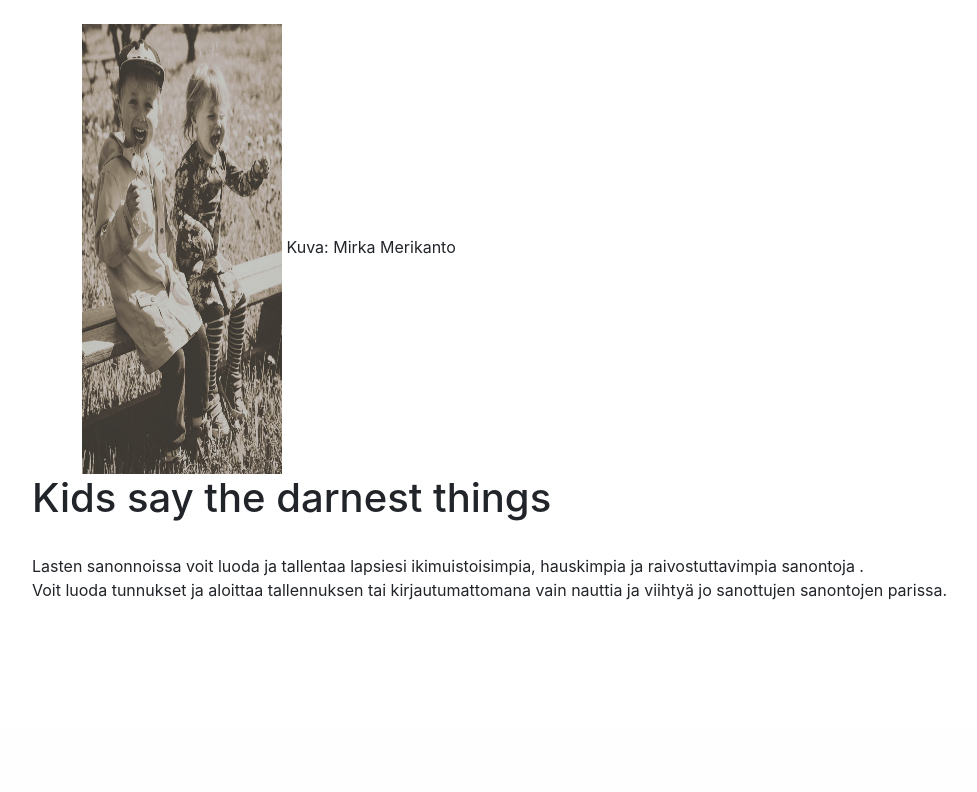
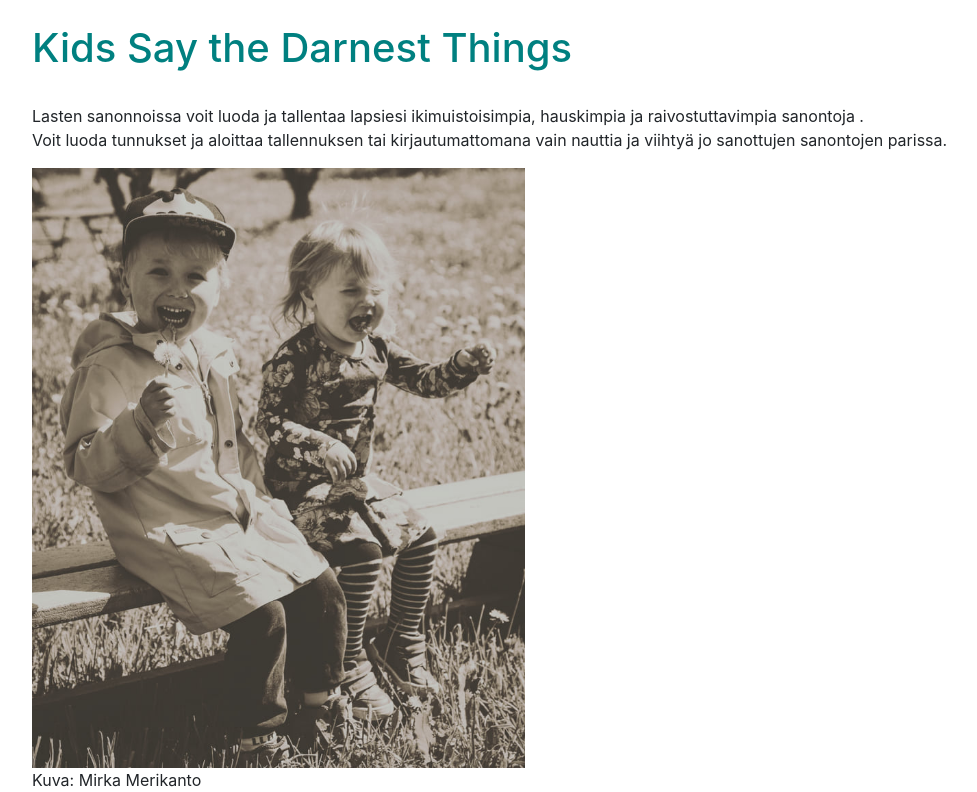
Before and after one commit to millalin/Kids-Say-the-Darndest-Things, a Flask app: page / in a window 1280 px wide. Shown: the part 72-864 px from the top of the page, without its empty margins (53-1030 px from the left). Before the commit the page ends 672 px from the top, so only its background shows below. Run offline with Flask 2, Linux system fonts and the light colour scheme; some libraries are stand-ins or nearby versions.

Commit message:
kuvan muotoilua aloitussivulle

```diff
--- a/application/templates/index.html
+++ b/application/templates/index.html
@@ -3,14 +3,16 @@
 
 {% block body %}
 
-<img src="/static/kids.jpg" alt="kidspic" style="width:250px;height:450px; padding-left:50px;">
+<h1 style = "color: teal">Kids Say the Darnest Things</h1>
+<br />
+
+<p>Lasten sanonnoissa voit luoda ja tallentaa lapsiesi ikimuistoisimpia, hauskimpia ja raivostuttavimpia sanontoja .<br>Voit luoda tunnukset ja aloittaa tallennuksen tai kirjautumattomana vain nauttia ja viihtyä jo sanottujen sanontojen parissa.</p>
+
+<img src="/static/kids.jpg" alt="kidspic" style="height:600px;">
+<br />
 Kuva: Mirka Merikanto
 
 
-<h1>Kids say the darnest things</h1>
-<br />
-
-<p>Lasten sanonnoissa voit luoda ja tallentaa lapsiesi ikimuistoisimpia, hauskimpia ja raivostuttavimpia sanontoja .<br>Voit luoda tunnukset ja aloittaa tallennuksen tai kirjautumattomana vain nauttia ja viihtyä jo sanottujen sanontojen parissa.</p>
 
 
 
```
